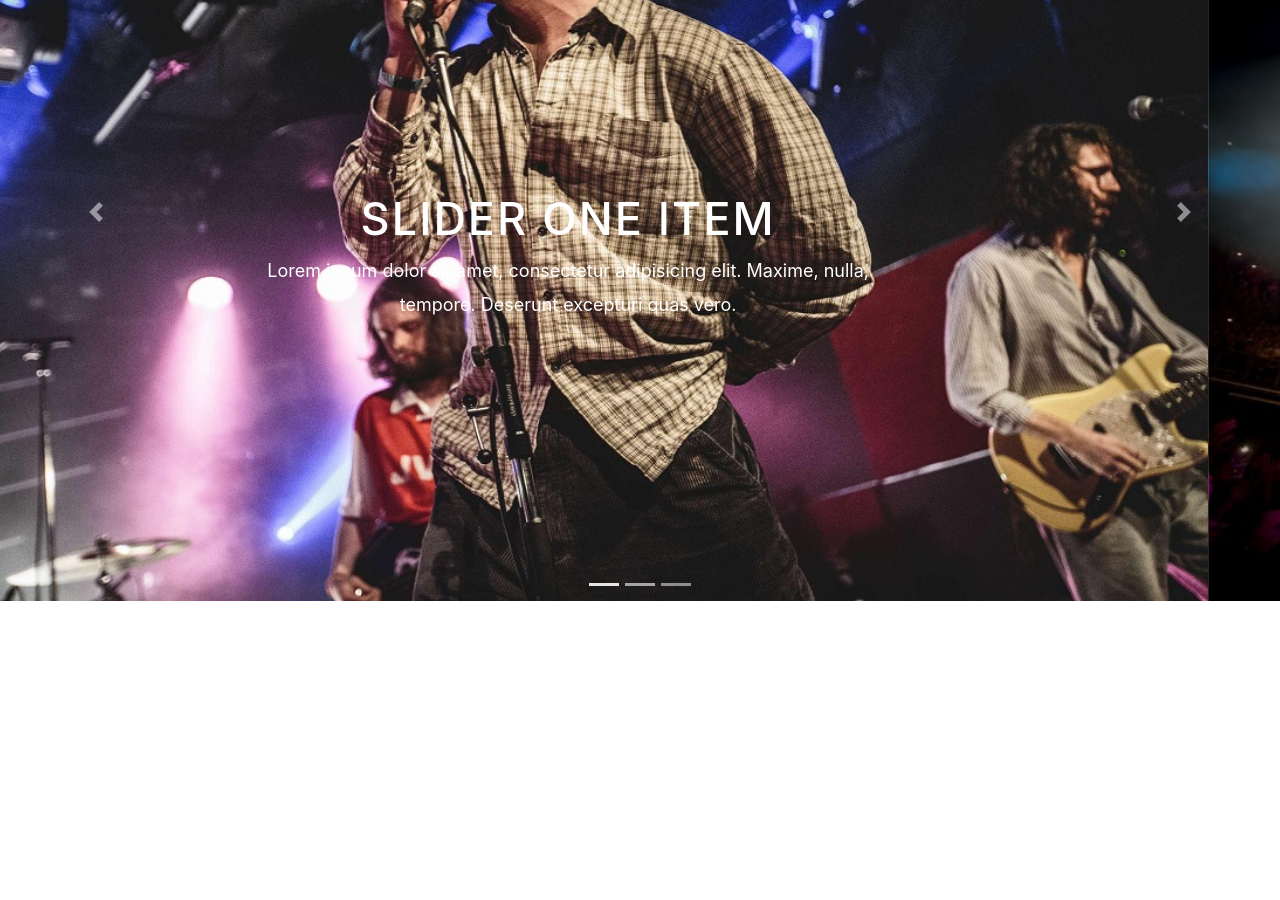
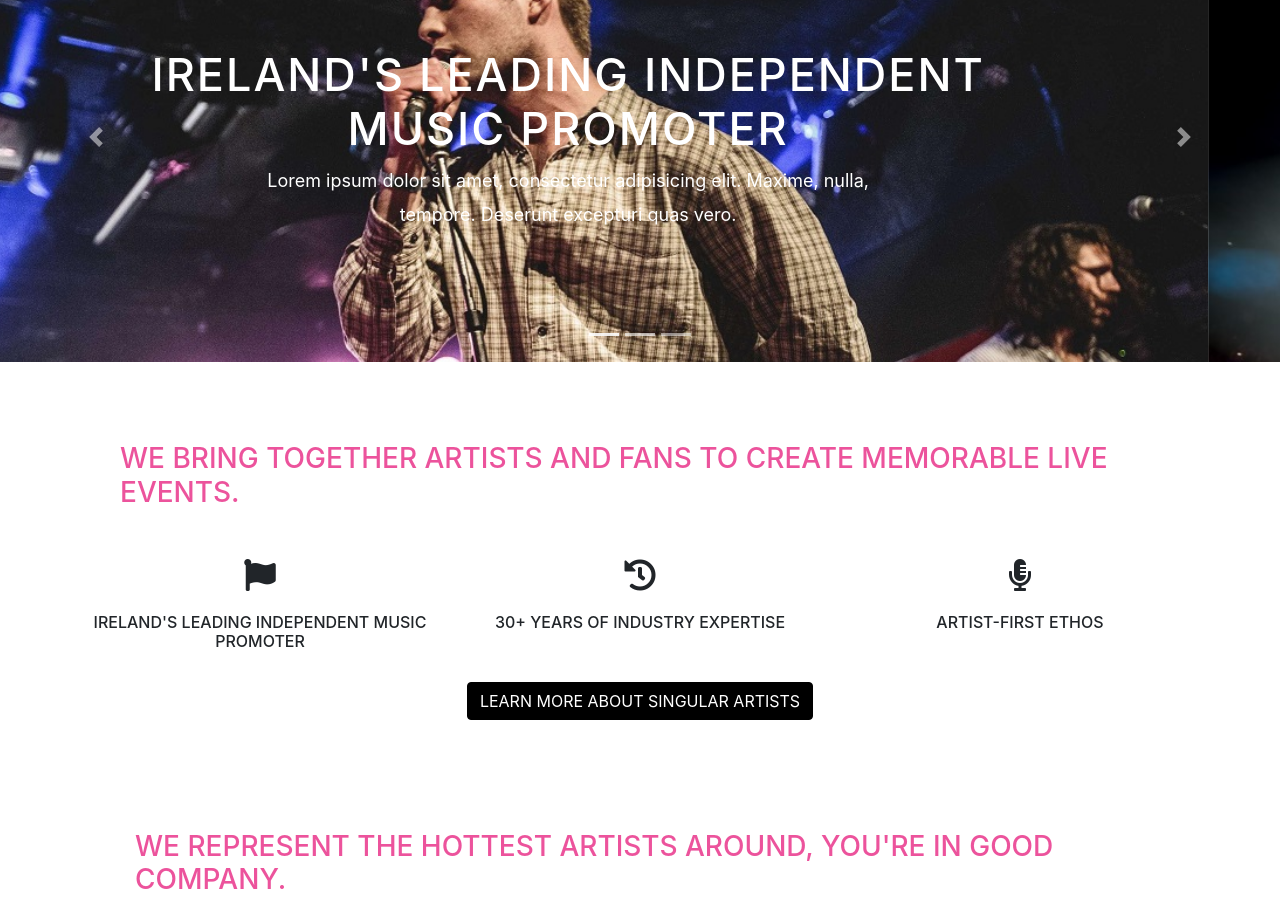
Before and after one commit to natashaclerkin/singularartistsMS1, a plain HTML site: page index.html in a window 1280 px wide. Shown: the part 188-1088 px from the top of the page. Before the commit the page ends 800 px from the top, so only its background shows below. Drawn offline with nearby package versions, Linux system fonts and the light colour scheme.

Commit message:
Add first two sections to index.html

```diff
--- a/assets/css/style.css
+++ b/assets/css/style.css
@@ -1,6 +1,12 @@
+.carousel {
+  margin-top: 100px;
+}
+a:hover {
+    color: #ec539c;
+}
 .carousel-item {
   height: 100vh;
-  min-height: 300px;
+  max-height: 450px;
   background: no-repeat center center scroll;
   -webkit-background-size: cover;
   -moz-background-size: cover;
@@ -8,7 +14,7 @@
   background-size: cover;
 }
 .carousel-caption {
-  bottom: 270px;
+  bottom: 110px;
 }
 
 .carousel-caption h5 {
@@ -34,11 +40,12 @@
 }
 
 .navbar-light .navbar-nav .active > .nav-link, .navbar-light .navbar-nav .nav-link.active, .navbar-light .navbar-nav .nav-link.show, .navbar-light .navbar-nav .show > .nav-link {
-  color: #fff;
+  color: #ec539c;
 }
 
 .navbar-light .navbar-nav .nav-link {
-  color: #fff;
+  color: #000;
+  font-weight: bold;
 }
 
 .navbar-toggler {
@@ -64,5 +71,49 @@
 }
 
 .navbar-light .navbar-nav .nav-link:focus, .navbar-light .navbar-nav .nav-link:hover {
-  color: #fff;
+  color: #ec539c;
 }
+
+.btn-secondary {
+    color: #fff;
+    background-color: #000;
+    border-color: #000;
+}
+
+.container {
+    width: 100%;
+    padding-right: 15px;
+    padding-left: 15px;
+    margin-right: auto;
+    margin-left: auto;
+}
+
+h6 {
+    margin-top: 20px;
+    margin-bottom: 50px;
+    text-align: center;
+}
+
+.row .btn-secondary {
+    display: block;
+    margin-left: auto;
+    margin-right: auto;
+    margin-top: 50px;
+    margin-bottom: 100px;
+}
+
+.btn:hover {
+  background-color: #ec539c;
+  color: white;
+}
+
+h3 {
+    margin-bottom: 50px;
+    color: #ec539c;
+    margin-left: 50px;
+    margin-top: 80px;
+}
+
+.row {
+margin-bottom: -70px;
+}
--- a/index.html
+++ b/index.html
@@ -22,7 +22,7 @@
 
             <img src= "assets/images/singularlogo.jpg"
 
-            width="90" height="80" alt="">
+            width="90" height="80" alt="singularlogo">
 
         </a>
     <button class="navbar-toggler" type="button" data-toggle="collapse" data-target="#navbarSupportedContent" aria-controls="navbarSupportedContent" aria-expanded="false" aria-label="Toggle navigation">
@@ -44,7 +44,7 @@
           <a class="nav-link" href="#">EVENTS</a>
         </li>
 <li class="nav-item">
-          <a class="nav-link" href="#">CONTACT</a>
+          <a class="nav-link" href="#">GET IN TOUCH</a>
         </li>
 </ul>
 </div>
@@ -65,7 +65,7 @@
       <img class="d-block w-100" src="assets/images/fontainesdc.jpg" alt="First slide">
       <div class="carousel-caption d-none d-md-block">
         <h5>
-Slider One Item</h5>
+Ireland's leading independent music promoter</h5>
 <p>
 Lorem ipsum dolor sit amet, consectetur adipisicing elit. Maxime, nulla, tempore. Deserunt excepturi quas vero.</p>
 </div>
@@ -74,7 +74,7 @@ Lorem ipsum dolor sit amet, consectetur adipisicing elit. Maxime, nulla, tempore
       <img class="d-block w-100" src="assets/images/picturethislive.jpg" alt="Second slide">
       <div class="carousel-caption d-none d-md-block">
         <h5>
-Slider One Item</h5>
+Over 30 years industry expertise</h5>
 <p>
 Lorem ipsum dolor sit amet, consectetur adipisicing elit. Maxime, nulla, tempore. Deserunt excepturi quas vero.</p>
 </div>
@@ -83,7 +83,7 @@ Lorem ipsum dolor sit amet, consectetur adipisicing elit. Maxime, nulla, tempore
       <img class="d-block w-100" src="assets/images/dkennedylive.jpg" alt="Third slide">
       <div class="carousel-caption d-none d-md-block">
         <h5>
-Slider One Item</h5>
+Artist-first ethos</h5>
 <p>
 Lorem ipsum dolor sit amet, consectetur adipisicing elit. Maxime, nulla, tempore. Deserunt excepturi quas vero.</p>
 </div>
@@ -100,6 +100,69 @@ Lorem ipsum dolor sit amet, consectetur adipisicing elit. Maxime, nulla, tempore
 </div>
 <!-- END OF CAROUSEL -->
 
+<main role="main">
+
+      <!-- Marketing messaging and featurettes
+      ================================================== --><!-- Wrap the rest of the page in another container to center all the content. -->
+
+      <div class="container">
+
+        <!-- Three columns of text below the carousel -->
+        <div class="row">
+        <h3>WE BRING TOGETHER ARTISTS AND FANS TO CREATE MEMORABLE LIVE EVENTS.</h3>
+          <div class="col-lg-4">
+            <div style="text-align: center;">
+            <i class="fas fa-flag fa-2x"></i>
+            <h6>IRELAND'S LEADING INDEPENDENT MUSIC PROMOTER</h6>
+            </div>
+
+
+          </div><!-- /.col-lg-4 -->
+          <div class="col-lg-4">
+            <div style="text-align: center;">
+            <i class="fas fa-history fa-2x"></i>
+            <h6>30+ YEARS OF INDUSTRY EXPERTISE</h6>
+            </div>
+
+            </div><!-- /.col-lg-4 -->
+          <div class="col-lg-4">
+           <div style="text-align: center;">
+            <i class="fas fa-microphone-alt fa-2x"></i>
+            <h6>ARTIST-FIRST ETHOS</h6>
+           </div>
+          </div>
+           </div>
+
+
+            <div class="row">
+    <a class="btn btn-secondary" href="#" role="button">LEARN MORE ABOUT SINGULAR ARTISTS</a>
+</div>
+
+
+
+
+        <h3>WE REPRESENT THE HOTTEST ARTISTS AROUND, YOU'RE IN GOOD COMPANY.</h3>
+        <img src= "assets/images/saclientlist.png" alt="clientlist">
+
+        <div class="row">
+    <a class="btn btn-secondary" href="#" role="button">LEARN MORE ABOUT WHO WE REPRESENT</a>
+ </div><!-- /.col-lg-4 -->
+        </div><!-- /.row -->
+
+
+
+      <!-- FOOTER -->
+      <footer class="container">
+        <p class="float-right"><a href="#">Back to top</a></p>
+        <p>© 2019 Singular Artists. Created by NC Media. · <a href="#">Privacy</a> · <a href="#">Terms</a></p>
+      </footer>
+    </main>
+
+
+
+
+
+
 <script src="https://code.jquery.com/jquery-3.5.1.slim.min.js" integrity="sha384-DfXdz2htPH0lsSSs5nCTpuj/zy4C+OGpamoFVy38MVBnE+IbbVYUew+OrCXaRkfj" crossorigin="anonymous"></script>
 <script src="https://cdn.jsdelivr.net/npm/popper.js@1.16.1/dist/umd/popper.min.js" integrity="sha384-9/reFTGAW83EW2RDu2S0VKaIzap3H66lZH81PoYlFhbGU+6BZp6G7niu735Sk7lN" crossorigin="anonymous"></script>
 <script src="https://cdn.jsdelivr.net/npm/bootstrap@4.5.3/dist/js/bootstrap.min.js" integrity="sha384-w1Q4orYjBQndcko6MimVbzY0tgp4pWB4lZ7lr30WKz0vr/aWKhXdBNmNb5D92v7s" crossorigin="anonymous"></script>
```
Also changed, not shown: assets/images/saclientlist.png (added).
